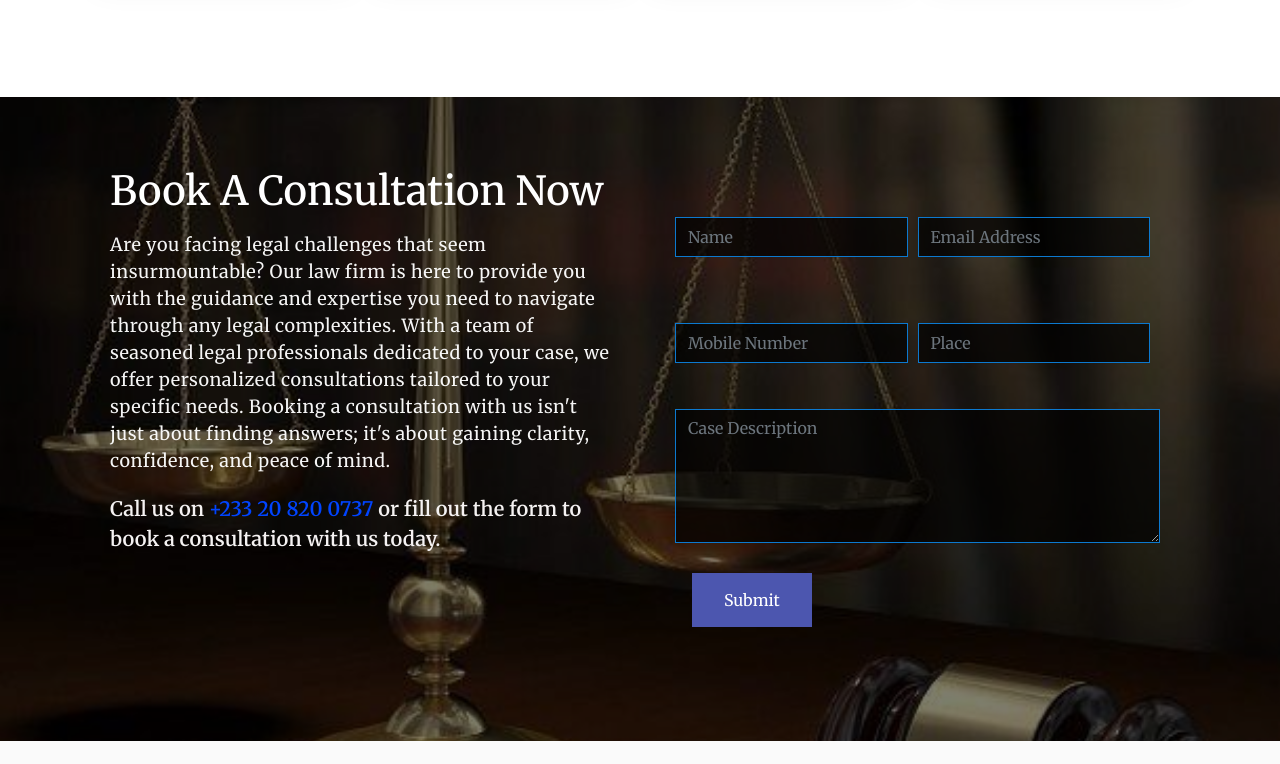
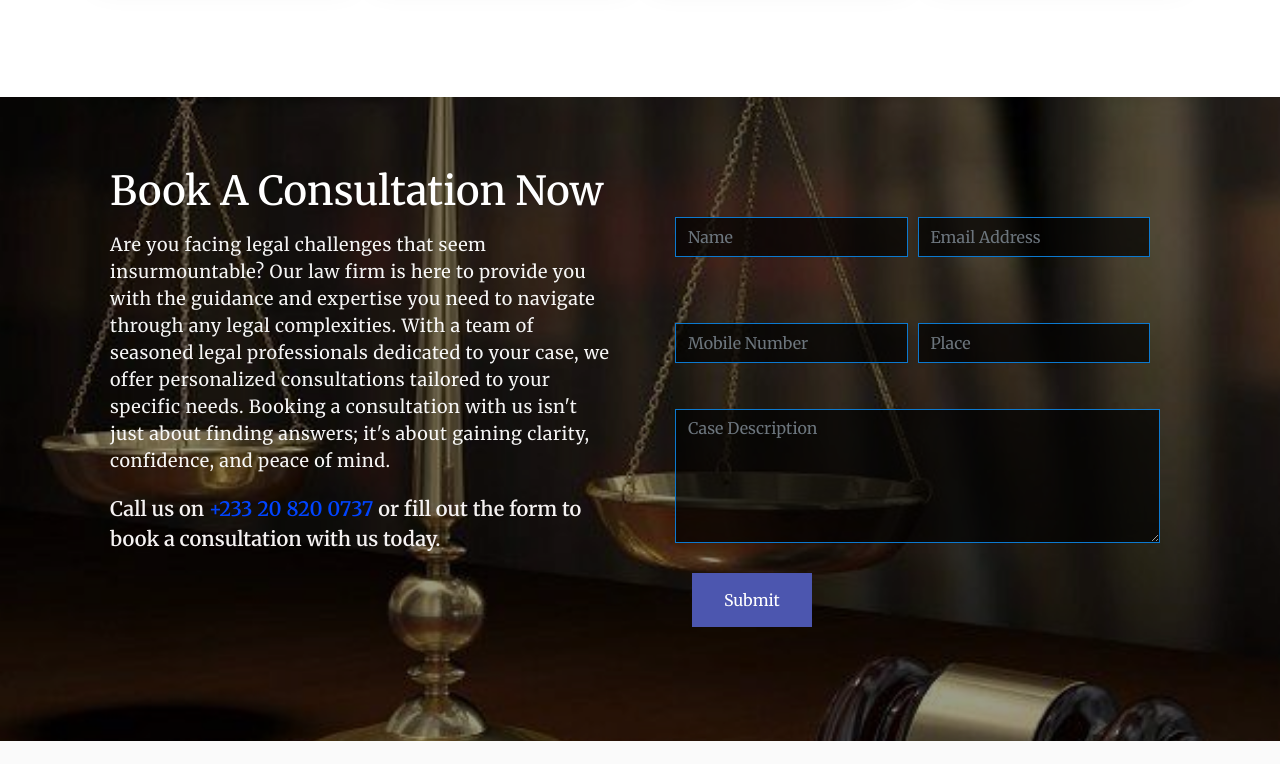
Before and after one commit to kwainoelawoffice/kwainoelawoffice.github.io, a plain HTML site: page index.html in a window 1280 px wide. Shown: the part 2256-3020 px from the top of the page. Drawn offline with nearby package versions, Linux system fonts and the light colour scheme.

Commit message:
Update style.css

```diff
--- a/assets/css/style.css
+++ b/assets/css/style.css
@@ -685,7 +685,7 @@ a:hover {
     top: 0;
     left: 0;
     height: 100%;
-    background: rgba(0, 0, 0, 0.507); }
+    background: rgba(0, 0, 0, 0.397); }
   .bg-03 .counsolting-main {
     flex-wrap: wrap;
     width: 100%;
```
